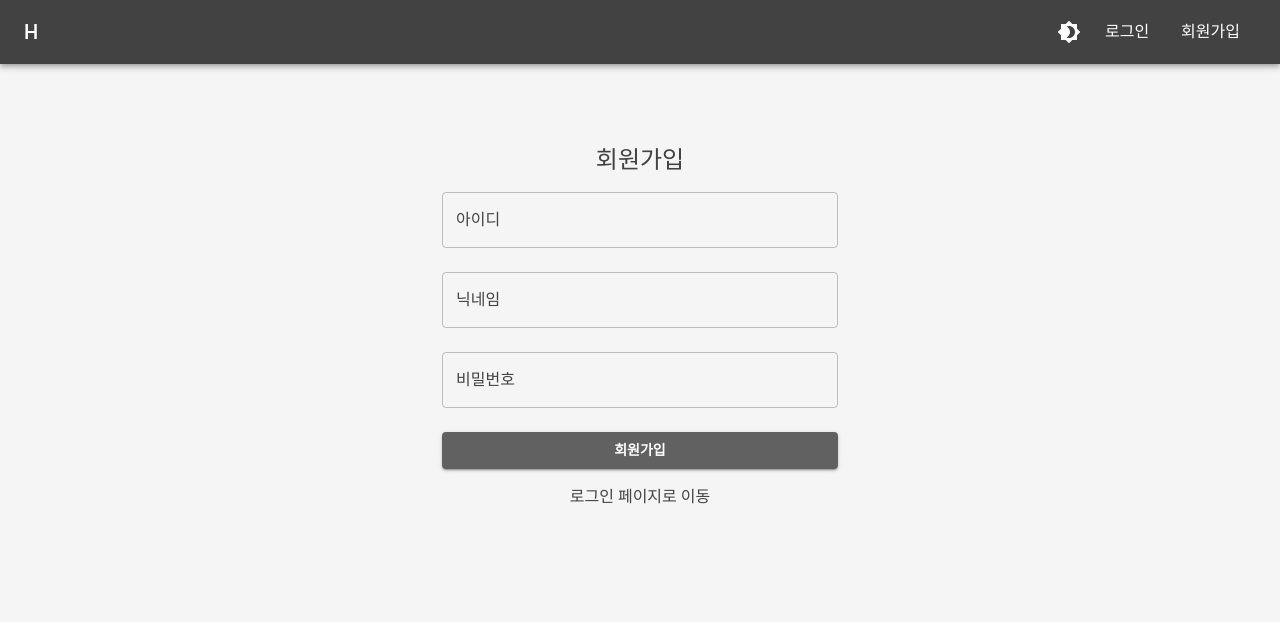
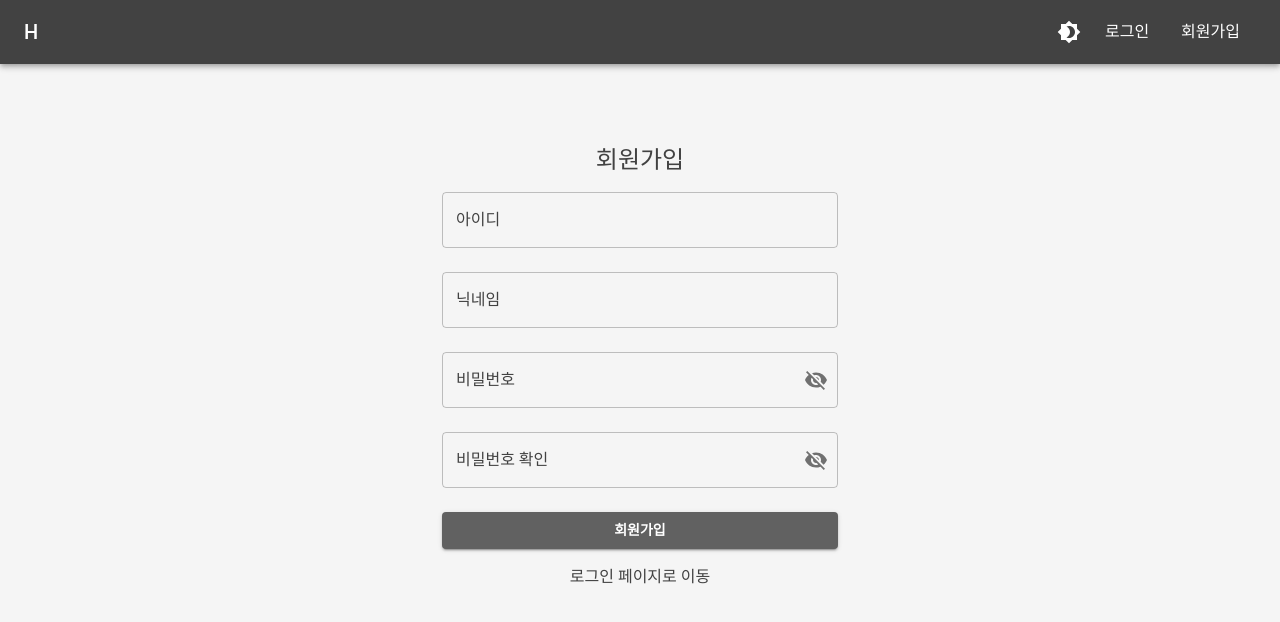
Before and after one commit to HarryKim24/H, a React (Vite) app in the folder client/: page /signup in a window 1280 px wide. Shown: the top 622 px of the page. Built offline with nearby package versions, Linux system fonts and the light colour scheme.

Commit message:
⚡️ 비밀번호 확인 필드 추가, 비밀번호 보이기/숨기기 토글 버튼 추가

```diff
--- a/client/src/pages/SignupPage.tsx
+++ b/client/src/pages/SignupPage.tsx
@@ -1,14 +1,18 @@
 /* eslint-disable @typescript-eslint/no-explicit-any */
-import { Box, Button, Container, TextField, Typography, CircularProgress } from "@mui/material";
+import { Box, Button, Container, TextField, Typography, CircularProgress, IconButton, InputAdornment } from "@mui/material";
 import axios from "axios";
 import { FormEvent, useState } from "react";
 import { useNavigate } from "react-router-dom";
+import { Visibility, VisibilityOff } from "@mui/icons-material";
 
 const SignupPage = () => {
   const navigate = useNavigate();
   const [userId, setUserId] = useState("");
   const [username, setUsername] = useState("");
   const [password, setPassword] = useState("");
+  const [confirmPassword, setConfirmPassword] = useState("");
+  const [showPassword, setShowPassword] = useState(false);
+  const [showConfirmPassword, setShowConfirmPassword] = useState(false);
   const [error, setError] = useState("");
   const [success, setSuccess] = useState("");
   const [loading, setLoading] = useState(false);
@@ -18,8 +22,13 @@ const SignupPage = () => {
     setError("");
     setSuccess("");
 
-    if (!userId || !username || !password) {
+    if (!userId || !username || !password || !confirmPassword) {
       setError("아이디, 닉네임, 비밀번호를 입력해주세요.");
+      return;
+    }
+
+    if (password !== confirmPassword) {
+      setError("비밀번호가 일치하지 않습니다.");
       return;
     }
 
@@ -56,10 +65,41 @@ const SignupPage = () => {
             value={username} onChange={(e) => setUsername(e.target.value)}
             autoComplete="username"
           />
+
           <TextField
-            label="비밀번호" type="password" fullWidth margin="normal"
-            value={password} onChange={(e) => setPassword(e.target.value)}
+            label="비밀번호"
+            type={showPassword ? "text" : "password"}
+            fullWidth margin="normal"
+            value={password}
+            onChange={(e) => setPassword(e.target.value)}
             autoComplete="new-password"
+            InputProps={{
+              endAdornment: (
+                <InputAdornment position="end">
+                  <IconButton onClick={() => setShowPassword(!showPassword)} edge="end">
+                    {showPassword ? <Visibility /> : <VisibilityOff />}
+                  </IconButton>
+                </InputAdornment>
+              )
+            }}
+          />
+
+          <TextField
+            label="비밀번호 확인"
+            type={showConfirmPassword ? "text" : "password"}
+            fullWidth margin="normal"
+            value={confirmPassword}
+            onChange={(e) => setConfirmPassword(e.target.value)}
+            autoComplete="new-password"
+            InputProps={{
+              endAdornment: (
+                <InputAdornment position="end">
+                  <IconButton onClick={() => setShowConfirmPassword(!showConfirmPassword)} edge="end">
+                    {showConfirmPassword ? <Visibility /> : <VisibilityOff />}
+                  </IconButton>
+                </InputAdornment>
+              )
+            }}
           />
 
           <Button
```
